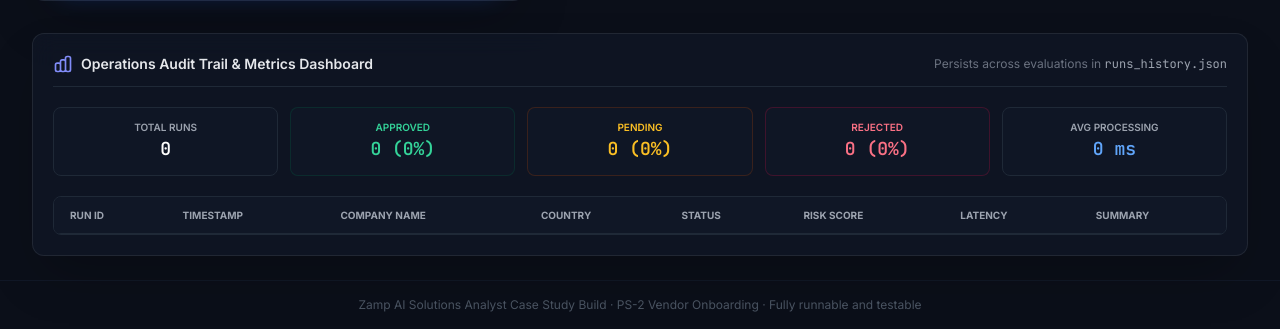
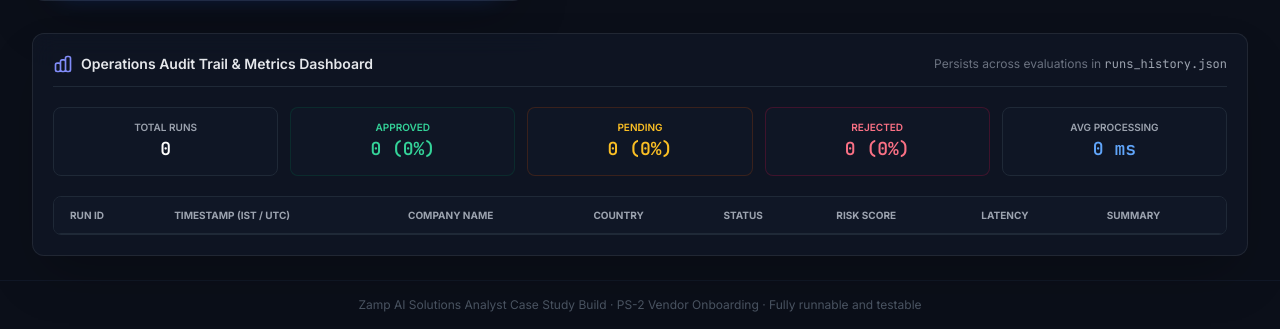
Before and after one commit to Dhadheechi/zamp_project, a FastAPI app: page / in a window 1280 px wide. Shown: the part 1126-1455 px from the top of the page. Run offline with FastAPI, Linux system fonts and the light colour scheme; lists and menus that the app fills with data are empty; some libraries are stand-ins or nearby versions.

Commit message:
feat: add IST timestamp to past runs dashboard and update README with live Cloudflare URL

```diff
--- a/app/data/history.py
+++ b/app/data/history.py
@@ -2,10 +2,11 @@ import json
 import os
 import uuid
 from typing import List, Dict, Any, Optional
-from datetime import datetime, timezone
+from datetime import datetime, timezone, timedelta
 from app.models.schemas import RunRecord, EvaluationDecision, VendorSubmission
 
 HISTORY_FILE = "runs_history.json"
+IST_TZ = timezone(timedelta(hours=5, minutes=30))
 
 class RunHistoryManager:
     def __init__(self, filepath: str = HISTORY_FILE):
@@ -18,10 +19,13 @@ class RunHistoryManager:
                 json.dump([], f)
 
     def record_run(self, submission: VendorSubmission, decision: EvaluationDecision) -> RunRecord:
+        now_utc = datetime.now(timezone.utc)
+        now_ist = now_utc.astimezone(IST_TZ)
         record = RunRecord(
             run_id=f"RUN-{uuid.uuid4().hex[:8].upper()}",
             submission_id=submission.submission_id,
-            timestamp=datetime.now(timezone.utc).strftime("%Y-%m-%d %H:%M:%S UTC"),
+            timestamp=now_utc.strftime("%Y-%m-%d %H:%M:%S UTC"),
+            timestamp_ist=now_ist.strftime("%Y-%m-%d %H:%M:%S IST"),
             company_name=submission.company.legal_name,
             country_code=submission.company.country_code,
             status=decision.status,
--- a/app/models/schemas.py
+++ b/app/models/schemas.py
@@ -79,6 +79,7 @@ class RunRecord(BaseModel):
     run_id: str
     submission_id: str
     timestamp: str
+    timestamp_ist: Optional[str] = None
     company_name: str
     country_code: str
     status: str
--- a/app/templates/index.html
+++ b/app/templates/index.html
@@ -379,7 +379,7 @@
           <thead class="bg-gray-900/90 text-gray-400 uppercase font-semibold text-[10px] border-b border-gray-800">
             <tr>
               <th class="px-4 py-2.5">Run ID</th>
-              <th class="px-4 py-2.5">Timestamp</th>
+              <th class="px-4 py-2.5">Timestamp (IST / UTC)</th>
               <th class="px-4 py-2.5">Company Name</th>
               <th class="px-4 py-2.5">Country</th>
               <th class="px-4 py-2.5">Status</th>
@@ -957,13 +957,39 @@
       }
     }
 
+    function formatRunTime(r) {
+      if (r && r.timestamp_ist && r.timestamp) {
+        const istPart = r.timestamp_ist.replace(/^[0-9]{4}-[0-9]{2}-[0-9]{2}\s*/, '');
+        const utcPart = r.timestamp.replace(/^[0-9]{4}-[0-9]{2}-[0-9]{2}\s*/, '');
+        return { ist: istPart, utc: utcPart };
+      }
+      const ts = typeof r === 'string' ? r : (r ? r.timestamp : '');
+      let d;
+      if (!ts) {
+        d = new Date();
+      } else if (typeof ts === 'string' && ts.includes('UTC')) {
+        d = new Date(ts.replace(' ', 'T').replace(' UTC', 'Z'));
+      } else {
+        d = new Date(ts);
+      }
+      if (isNaN(d.getTime())) {
+        return { ist: ts || 'N/A', utc: ts || 'N/A' };
+      }
+      const istTime = d.toLocaleTimeString('en-IN', { timeZone: 'Asia/Kolkata', hour12: false, hour: '2-digit', minute: '2-digit', second: '2-digit' });
+      const utcTime = d.toLocaleTimeString('en-GB', { timeZone: 'UTC', hour12: false, hour: '2-digit', minute: '2-digit', second: '2-digit' });
+      return { ist: `${istTime} IST`, utc: `${utcTime} UTC` };
+    }
+
     function recordLocalFallbackRun(sub, decision) {
       try {
         let runs = JSON.parse(localStorage.getItem('zamp_runs') || '[]');
+        const now = new Date();
+        const istTimeStr = now.toLocaleTimeString('en-IN', { timeZone: 'Asia/Kolkata', hour12: false, hour: '2-digit', minute: '2-digit', second: '2-digit' });
         const run = {
           run_id: 'RUN-' + Math.random().toString(36).substring(2, 10).toUpperCase(),
           submission_id: sub.submission_id || 'SUB-CUSTOM',
-          timestamp: new Date().toISOString().replace('T', ' ').substring(0, 19) + ' UTC',
+          timestamp: now.toISOString().replace('T', ' ').substring(0, 19) + ' UTC',
+          timestamp_ist: `${istTimeStr} IST`,
           company_name: sub.company.legal_name,
           country_code: sub.company.country_code,
           status: decision.status,
@@ -991,10 +1017,15 @@
         });
 
         const tbody = document.getElementById('historyTableBody');
-        tbody.innerHTML = runs.map(r => `
+        tbody.innerHTML = runs.map(r => {
+          const times = formatRunTime(r);
+          return `
           <tr class="hover:bg-gray-900/40 transition">
             <td class="px-4 py-2.5 mono text-blue-400 font-medium">${r.run_id}</td>
-            <td class="px-4 py-2.5 text-gray-400">${r.timestamp.split(' ')[1] || r.timestamp}</td>
+            <td class="px-4 py-2.5 whitespace-nowrap">
+              <div class="text-white font-medium mono text-xs">${times.ist}</div>
+              <div class="text-[11px] text-gray-400 mono">${times.utc}</div>
+            </td>
             <td class="px-4 py-2.5 text-white font-medium">${r.company_name}</td>
             <td class="px-4 py-2.5 mono uppercase text-gray-400">${r.country_code}</td>
             <td class="px-4 py-2.5"><span class="px-2 py-0.5 rounded text-[10px] font-bold border ${r.status === 'APPROVED' ? 'bg-emerald-950 text-emerald-400 border-emerald-800' : (r.status === 'REJECTED' ? 'bg-rose-950 text-rose-400 border-rose-800' : 'bg-amber-950 text-amber-400 border-amber-800')}">${r.status}</span></td>
@@ -1002,7 +1033,8 @@
             <td class="px-4 py-2.5 mono text-gray-400">${r.duration_ms} ms</td>
             <td class="px-4 py-2.5 text-gray-400 max-w-xs truncate" title="${r.summary}">${r.summary}</td>
           </tr>
-        `).join('');
+        `;
+        }).join('');
       } catch (e) {
         console.error("Local storage error:", e);
       }
@@ -1031,10 +1063,15 @@
           if (r.status === 'REJECTED') badge = 'bg-rose-950 text-rose-400 border-rose-800';
           else if (r.status === 'PENDING_ACTION') badge = 'bg-amber-950 text-amber-400 border-amber-800';
 
+          const times = formatRunTime(r);
+
           return `
             <tr class="hover:bg-gray-900/40 transition">
               <td class="px-4 py-2.5 mono text-blue-400 font-medium">${r.run_id}</td>
-              <td class="px-4 py-2.5 text-gray-400">${r.timestamp.split(' ')[1] || r.timestamp}</td>
+              <td class="px-4 py-2.5 whitespace-nowrap">
+                <div class="text-white font-medium mono text-xs">${times.ist}</div>
+                <div class="text-[11px] text-gray-400 mono">${times.utc}</div>
+              </td>
               <td class="px-4 py-2.5 text-white font-medium">${r.company_name}</td>
               <td class="px-4 py-2.5 mono uppercase text-gray-400">${r.country_code}</td>
               <td class="px-4 py-2.5"><span class="px-2 py-0.5 rounded text-[10px] font-bold border ${badge}">${r.status}</span></td>
```
Also changed, not shown: public/index.html (+35 -3 lines), README.md, examples/01_happy_path_us_saas.json (line endings or trailing spaces), examples/02_edge_case_name_mismatch_fraud.json (line endings or trailing spaces), examples/03_edge_case_tax_format_mismatch.json (line endings or trailing spaces), examples/04_edge_case_missing_swift_wire.json (line endings or trailing spaces), examples/05_edge_case_sanctions_watchlist_hit.json (line endings or trailing spaces), examples/06_uk_consulting_crn_valid.json (line endings or trailing spaces), examples/07_australian_abn_valid.json (line endings or trailing spaces), examples/08_french_siren_valid.json (line endings or trailing spaces), sample_vendors.csv (line endings or trailing spaces).
